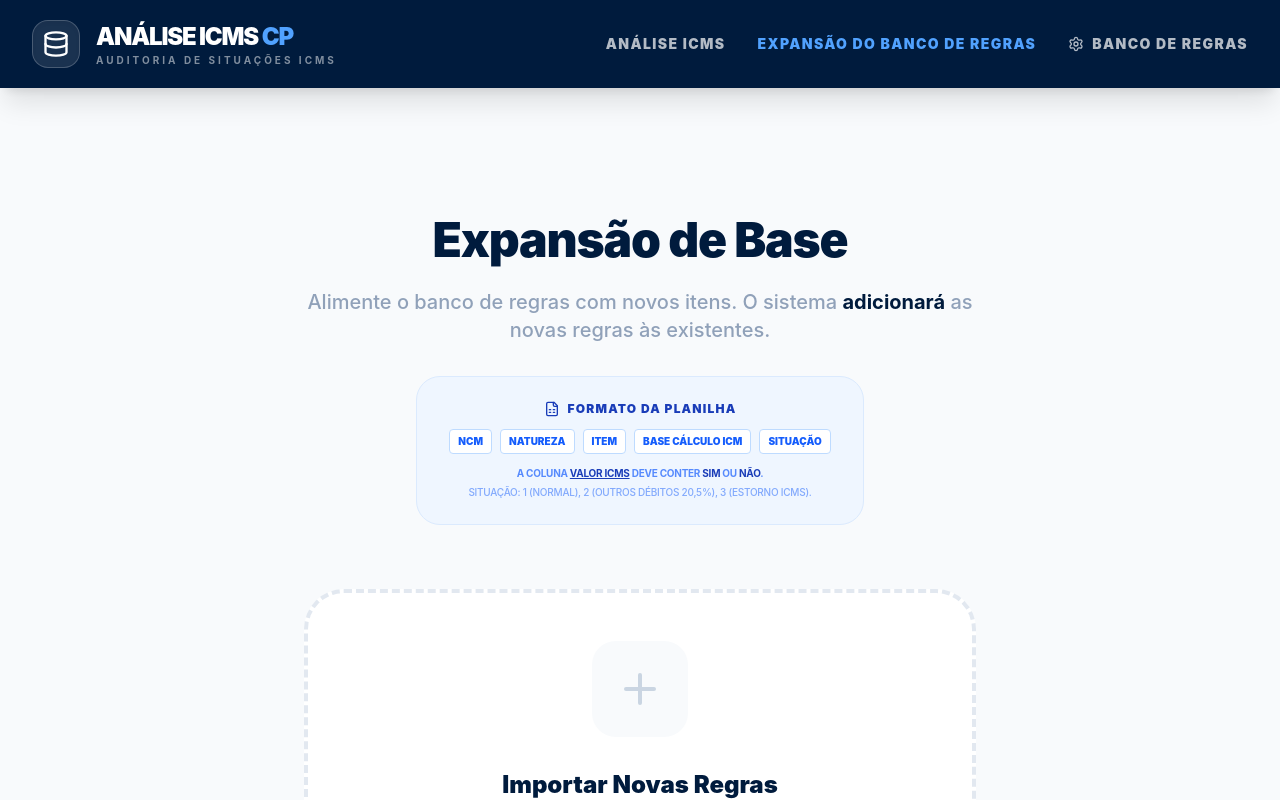
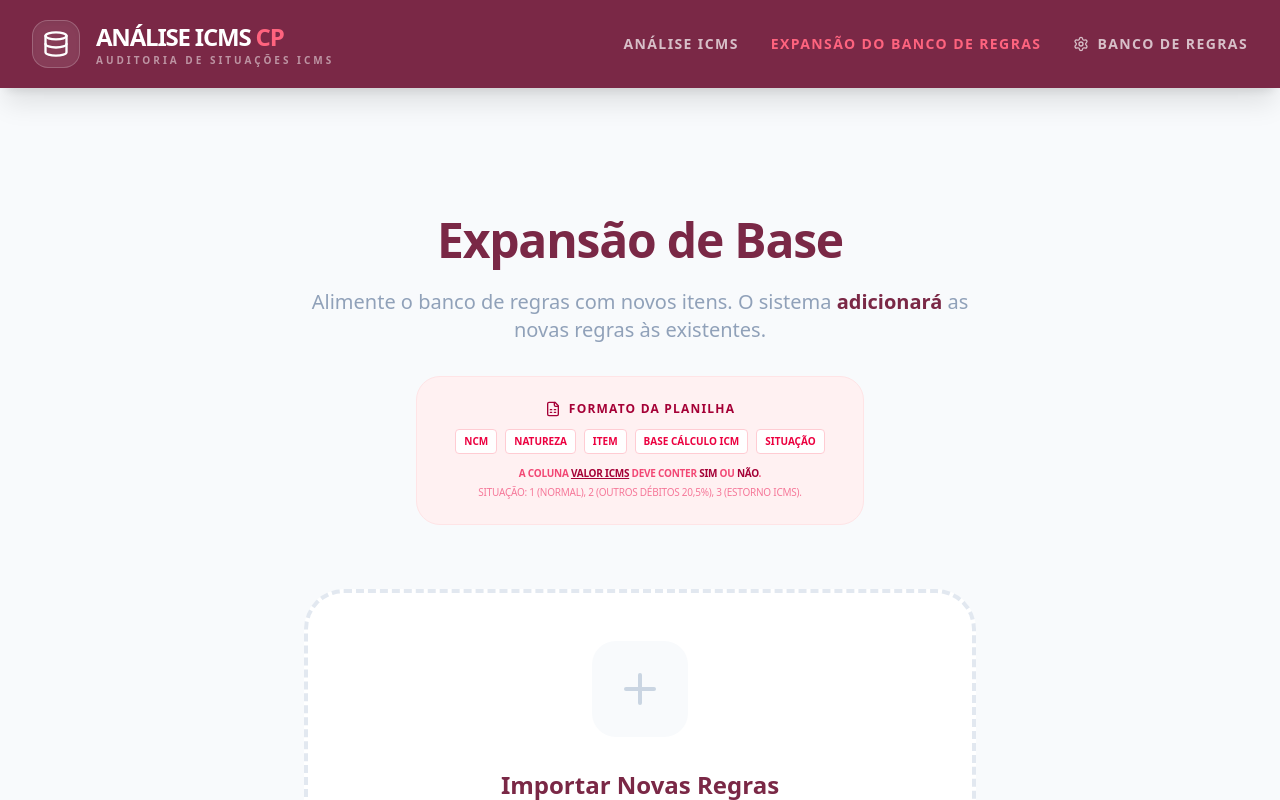
Before and after one commit to dayvsondionizio/analise-icms-cp, a React (Vite) app: page / in a window 1280 px wide. Both pictures are taken after a click on the button "EXPANSÃO DO BANCO DE REGRAS". Shown: the top 800 px of the page. Built offline with nearby package versions, Linux system fonts and the light colour scheme.

Commit message:
style: apply elegant and feminine redesign with rose palette and Outfit font

```diff
--- a/src/App.tsx
+++ b/src/App.tsx
@@ -837,7 +837,7 @@ export default function App() {
             <Database size={28} className="text-white" />
           </div>
           <div>
-            <h1 className="text-2xl font-black tracking-tighter">ANÁLISE ICMS <span className="text-blue-400">CP</span></h1>
+            <h1 className="text-2xl font-black tracking-tighter">ANÁLISE ICMS <span className="text-rose-400">CP</span></h1>
             <p className="text-[10px] uppercase tracking-[0.3em] opacity-50 font-bold">Auditoria de Situações ICMS</p>
           </div>
         </div>
@@ -849,8 +849,8 @@ export default function App() {
               setError(null);
             }}
             className={cn(
-              "text-sm font-black tracking-widest uppercase transition-all hover:text-blue-400",
-              activeTab === 'analise' ? "text-blue-400" : "text-white/70"
+              "text-sm font-black tracking-widest uppercase transition-all hover:text-rose-400",
+              activeTab === 'analise' ? "text-rose-400" : "text-white/70"
             )}
           >
             Análise ICMS
@@ -858,8 +858,8 @@ export default function App() {
           <button
             onClick={() => setActiveTab('expansao')}
             className={cn(
-              "text-sm font-black tracking-widest uppercase transition-all hover:text-blue-400",
-              activeTab === 'expansao' ? "text-blue-400" : "text-white/70"
+              "text-sm font-black tracking-widest uppercase transition-all hover:text-rose-400",
+              activeTab === 'expansao' ? "text-rose-400" : "text-white/70"
             )}
           >
             Expansão do Banco de Regras
@@ -867,8 +867,8 @@ export default function App() {
           <button
             onClick={() => setActiveTab('base')}
             className={cn(
-              "text-sm font-black tracking-widest uppercase transition-all hover:text-blue-400 flex items-center gap-2",
-              activeTab === 'base' ? "text-blue-400" : "text-white/70"
+              "text-sm font-black tracking-widest uppercase transition-all hover:text-rose-400 flex items-center gap-2",
+              activeTab === 'base' ? "text-rose-400" : "text-white/70"
             )}
           >
             <Settings size={16} /> Banco de Regras
@@ -909,11 +909,11 @@ export default function App() {
                   >
                     <div className={cn(
                       "relative p-12 border-4 border-dashed rounded-[40px] bg-white transition-all duration-500 flex flex-col items-center",
-                      isDragging ? "border-blue-400 bg-blue-50 shadow-2xl scale-105" : "border-slate-200 hover:border-navy hover:shadow-2xl"
+                      isDragging ? "border-rose-400 bg-rose-50 shadow-2xl scale-105" : "border-slate-200 hover:border-navy hover:shadow-2xl"
                     )}>
                       <div className={cn(
                         "w-24 h-24 rounded-3xl flex items-center justify-center mb-8 transition-all duration-500",
-                        isDragging ? "bg-blue-400 rotate-12" : "bg-slate-50 group-hover:bg-navy group-hover:rotate-6"
+                        isDragging ? "bg-rose-400 rotate-12" : "bg-slate-50 group-hover:bg-navy group-hover:rotate-6"
                       )}>
                         <Upload className={cn(
                           "transition-colors",
@@ -1047,7 +1047,7 @@ export default function App() {
                       {/* Summary Cards */}
                       <div className="grid grid-cols-1 md:grid-cols-4 gap-6">
                         <StatCard title="Valor Contábil Total" value={formatCurrency(totals.contabil)} icon={FileText} colorClass="text-slate-400" />
-                        <StatCard title="ICMS Apurado" value={formatCurrency(totals.icms)} icon={BarChart3} colorClass="text-blue-500" />
+                        <StatCard title="ICMS Apurado" value={formatCurrency(totals.icms)} icon={BarChart3} colorClass="text-rose-500" />
                         <StatCard title="Outros Débitos" value={formatCurrency(totals.outros)} icon={Plus} colorClass="text-amber-500" />
                         <StatCard title="Estorno de Débito" value={formatCurrency(totals.estorno)} icon={Trash2} colorClass="text-red-500" />
                       </div>
@@ -1248,7 +1248,7 @@ export default function App() {
                               <td className="px-8 py-5 text-center">
                                 <span className="px-3 py-1 bg-white border border-slate-200 rounded-lg text-[10px] font-black text-slate-400">{row.cstIcms}</span>
                               </td>
-                              <td className="px-8 py-5 text-right text-sm font-black text-blue-600">{formatCurrency(row.valorIcms)}</td>
+                              <td className="px-8 py-5 text-right text-sm font-black text-rose-600">{formatCurrency(row.valorIcms)}</td>
                               <td className="px-8 py-5 text-right text-sm font-black text-amber-600">
                                 {row.outrosDebitos > 0 ? formatCurrency(row.outrosDebitos) : '-'}
                               </td>
@@ -1300,21 +1300,21 @@ export default function App() {
                   Alimente o banco de regras com novos itens. O sistema <span className="text-navy font-bold">adicionará</span> as novas regras às existentes.
                 </p>
 
-                <div className="mt-8 p-6 bg-blue-50 border border-blue-100 rounded-3xl max-w-md mx-auto">
-                  <h4 className="text-blue-800 font-black text-xs uppercase tracking-widest mb-3 flex items-center justify-center gap-2">
+                <div className="mt-8 p-6 bg-rose-50 border border-rose-100 rounded-3xl max-w-md mx-auto">
+                  <h4 className="text-rose-800 font-black text-xs uppercase tracking-widest mb-3 flex items-center justify-center gap-2">
                     <FileSpreadsheet size={16} /> Formato da Planilha
                   </h4>
                   <div className="flex flex-wrap justify-center gap-2">
                     {['NCM', 'NATUREZA', 'ITEM', 'BASE CÁLCULO ICM', 'SITUAÇÃO'].map(col => (
-                      <span key={col} className="px-2 py-1 bg-white border border-blue-200 rounded text-[10px] font-black text-blue-600">
+                      <span key={col} className="px-2 py-1 bg-white border border-rose-200 rounded text-[10px] font-black text-rose-600">
                         {col}
                       </span>
                     ))}
                   </div>
-                  <p className="text-[10px] text-blue-600/70 font-bold mt-3 uppercase tracking-tight">
-                    A coluna <span className="text-blue-800 underline">VALOR ICMS</span> deve conter <span className="text-blue-800">SIM</span> ou <span className="text-blue-800">NÃO</span>.
+                  <p className="text-[10px] text-rose-600/70 font-bold mt-3 uppercase tracking-tight">
+                    A coluna <span className="text-rose-800 underline">VALOR ICMS</span> deve conter <span className="text-rose-800">SIM</span> ou <span className="text-rose-800">NÃO</span>.
                   </p>
-                  <p className="text-[10px] text-blue-600/50 font-medium mt-1 uppercase tracking-tight">
+                  <p className="text-[10px] text-rose-600/50 font-medium mt-1 uppercase tracking-tight">
                     SITUAÇÃO: 1 (Normal), 2 (Outros Débitos 20,5%), 3 (Estorno ICMS).
                   </p>
                 </div>
--- a/src/index.css
+++ b/src/index.css
@@ -1,10 +1,10 @@
 @import "tailwindcss";
-@import url('https://fonts.googleapis.com/css2?family=Inter:wght@300;400;500;600;700&display=swap');
+@import url('https://fonts.googleapis.com/css2?family=Outfit:wght@300;400;500;600;700;800;900&display=swap');
 
 @theme {
-  --font-sans: "Inter", ui-sans-serif, system-ui, sans-serif;
-  --color-navy: #001B3D;
-  --color-navy-light: #003366;
+  --font-sans: "Outfit", ui-sans-serif, system-ui, sans-serif;
+  --color-navy: #7A2846;
+  --color-navy-light: #9B3B5E;
 }
 
 body {
```
